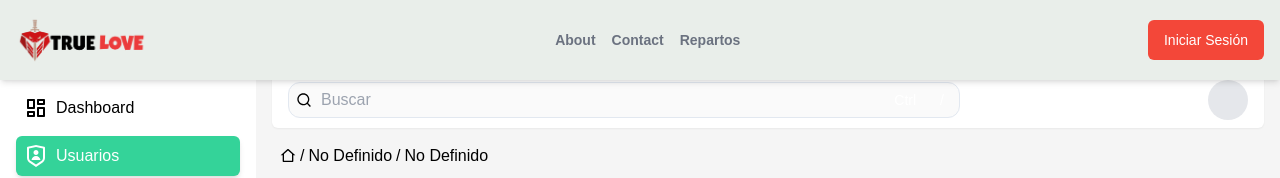
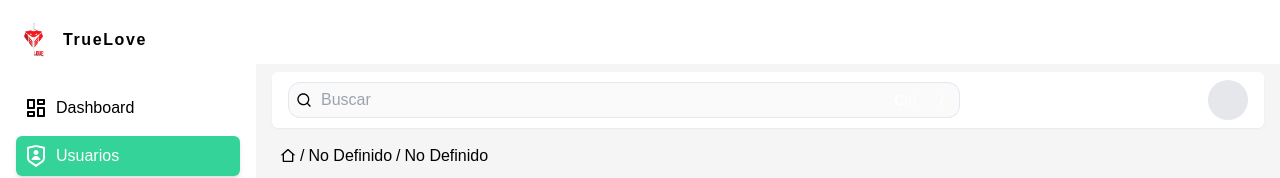
Before and after one commit to deliverytruelove-netizen/truelove-front, a Next.js app: page /admin/usuarios in a window 1280 px wide. Shown: the top 178 px of the page. Built offline with nearby package versions, Linux system fonts and the light colour scheme; no server answers.

Commit message:
correcciones de fusion

```diff
--- a/app/layout.tsx
+++ b/app/layout.tsx
@@ -32,7 +32,7 @@ export default function RootLayout({
         <meta name="description" content={metadata.description} />
       </head>
       <body className={`${geistSans.variable} ${geistMono.variable} antialiased`}>
-        {pathname === "/admin" ? null : <Navbar />} {/* Condición para mostrar el Navbar */}
+        {/* {pathname === "/admin" ? null : <Navbar />} Condición para mostrar el Navbar */}
 
         {/* Ajuste de padding-top en el contenedor para compensar el Navbar fijo */}
         <main style={{ paddingTop: pathname === "/admin" ? "0" : "64px" }}>
--- a/package.json
+++ b/package.json
@@ -15,13 +15,19 @@
     "@radix-ui/react-select": "^2.1.2",
     "@radix-ui/react-separator": "^1.1.0",
     "@radix-ui/react-slot": "^1.1.0",
+    "@tanstack/match-sorter-utils": "^8.19.4",
+    "@tanstack/react-query": "^5.59.19",
+    "@tanstack/react-table": "^8.20.5",
+    "axios": "^1.7.7",
     "class-variance-authority": "^0.7.0",
+    "classnames": "^2.5.1",
     "clsx": "^2.1.1",
     "framer-motion": "^11.11.11",
     "lucide-react": "^0.454.0",
     "next": "15.0.2",
     "react": "^18.3.1",
     "react-dom": "^18.3.1",
+    "react-icons": "^5.3.0",
     "sweetalert2": "^11.14.5",
     "tailwind-merge": "^2.5.4",
     "tailwindcss-animate": "^1.0.7"
```
Also changed, not shown: 1 other file (tests, documents, lock files or other folders).
